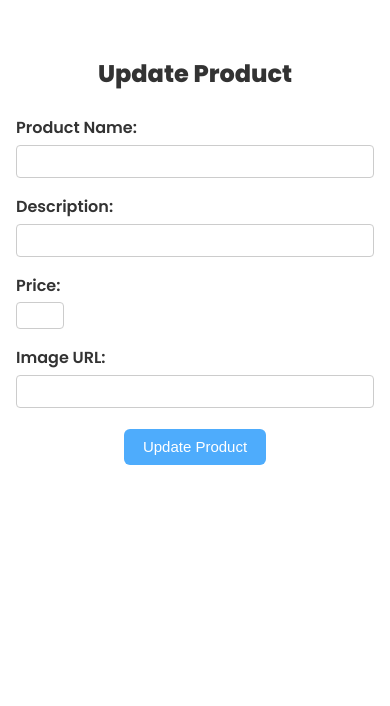
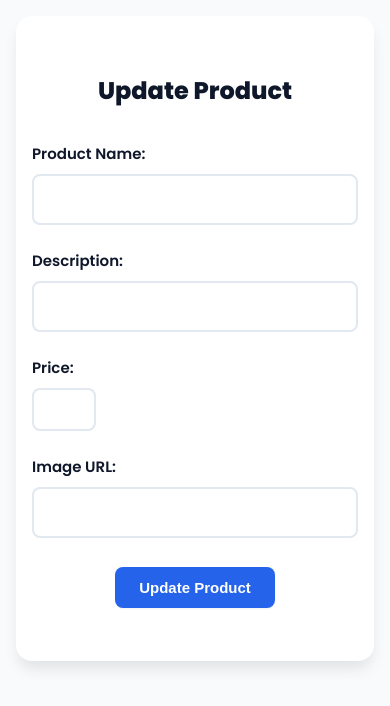
Before and after one commit to aqibs143/ecommerce-frontend, a React (Create React App) app: page /update_prod_page in a window 390 px wide. Shown: the top 706 px of the page. Built offline with nearby package versions, Linux system fonts and the light colour scheme.

Commit message:
Enhance product management features: - Add SKU and stock quantity fields in Addproduct component. - Update API endpoints for product operations. - Improve error handling and loading states in Admin component. - Refactor styles for better UI consistency and responsiveness.

```diff
--- a/src/pages/Addproduct.jsx
+++ b/src/pages/Addproduct.jsx
@@ -6,23 +6,30 @@ export default function Addproduct() {
   const [name, setName] = useState("");
   const [description, setDescription] = useState("");
   const [price, setPrice] = useState("");
+  const [sku, setSku] = useState("");
+  const [stockQuantity, setStockQuantity] = useState("");
   const [image, setImage] = useState("");
   const navigate = useNavigate();
 
   const handleSubmit = (e) => {
     e.preventDefault();
     axios
-      .post("http://localhost:8080/addProduct", {
+      .post("http://localhost:8080/products/addProduct", {
         name,
         description,
-        price: parseInt(price, 10),
+        price: parseFloat(price),
+        sku,
+        stockQuantity: parseInt(stockQuantity, 10),
         image,
       })
       .then(() => {
         alert("Product added!");
         navigate("/admin_page");
       })
-      .catch(() => alert("Error adding product"));
+      .catch((error) => {
+        console.error("Error:", error);
+        alert("Error adding product");
+      });
   };
 
   return (
@@ -39,6 +46,15 @@ export default function Addproduct() {
           />
         </div>
         <div className="form-group">
+          <label>SKU:</label>
+          <input
+            type="text"
+            value={sku}
+            onChange={(e) => setSku(e.target.value)}
+            required
+          />
+        </div>
+        <div className="form-group">
           <label>Description:</label>
           <input
             type="text"
@@ -51,8 +67,18 @@ export default function Addproduct() {
           <label>Price:</label>
           <input
             type="number"
+            step="0.01"
             value={price}
             onChange={(e) => setPrice(e.target.value)}
+            required
+          />
+        </div>
+        <div className="form-group">
+          <label>Stock Quantity:</label>
+          <input
+            type="number"
+            value={stockQuantity}
+            onChange={(e) => setStockQuantity(e.target.value)}
             required
           />
         </div>
--- a/src/styles.css
+++ b/src/styles.css
@@ -1,11 +1,21 @@
 @import url("https://fonts.googleapis.com/css2?family=Poppins:wght@400;600;800&display=swap");
 
 :root {
-  --teal: #1af2ea;
-  --blue: #4eacfc;
-  --red: #f84933;
-  --gold: #eac46b;
-  --orange: #ef8817;
+  --primary: #2563eb;
+  --primary-hover: #1d4ed8;
+  --secondary: #64748b;
+  --accent: #0ea5e9;
+  --success: #10b981;
+  --danger: #ef4444;
+  --warning: #f59e0b;
+  --background: #f8fafc;
+  --surface: #ffffff;
+  --border: #e2e8f0;
+  --text-primary: #0f172a;
+  --text-secondary: #475569;
+  --shadow-sm: 0 1px 2px 0 rgb(0 0 0 / 0.05);
+  --shadow: 0 4px 6px -1px rgb(0 0 0 / 0.1);
+  --shadow-lg: 0 10px 15px -3px rgb(0 0 0 / 0.1);
 }
 
 * {
@@ -16,15 +26,19 @@
 
 body {
   font-family: "Poppins", sans-serif;
-  background: #fff;
-  color: #333;
+  background: var(--background);
+  color: var(--text-primary);
   text-align: center;
+  line-height: 1.6;
 }
 
 .container {
-  max-width: 900px;
-  margin: 2rem auto;
-  padding: 1rem;
+  max-width: 1200px;
+  margin: 3rem auto;
+  padding: 2rem;
+  background: var(--surface);
+  border-radius: 16px;
+  box-shadow: var(--shadow-lg);
 }
 
 /* Typography */
@@ -32,122 +46,187 @@ h2,
 h3,
 h5 {
   margin: 0.5rem 0;
+  font-weight: 700;
 }
 
 h3.title {
-  font-size: 2rem;
+  font-size: 2.5rem;
   font-weight: 800;
-  color: var(--blue);
+  background: linear-gradient(135deg, var(--primary) 0%, var(--accent) 100%);
+  -webkit-background-clip: text;
+  -webkit-text-fill-color: transparent;
+  background-clip: text;
+  margin-bottom: 0.5rem;
 }
 
 h5.subtitle {
-  font-size: 1.2rem;
-  font-weight: 600;
-  color: var(--teal);
+  font-size: 1.125rem;
+  font-weight: 500;
+  color: var(--text-secondary);
+  margin-bottom: 2rem;
 }
 
 /* Buttons */
 button,
 .btn {
-  padding: 0.6rem 1.2rem;
+  padding: 0.75rem 1.5rem;
   margin: 0.3rem;
   border: none;
-  border-radius: 6px;
+  border-radius: 8px;
   cursor: pointer;
-  font-size: 15px;
-  transition: 0.2s;
+  font-size: 0.9375rem;
+  font-weight: 600;
+  transition: all 0.2s ease;
+  box-shadow: var(--shadow-sm);
 }
 
 button:hover,
 .btn:hover {
-  transform: scale(1.05);
+  transform: translateY(-2px);
+  box-shadow: var(--shadow);
+}
+
+button:active,
+.btn:active {
+  transform: translateY(0);
 }
 
 button:disabled {
-  opacity: 0.5;
+  opacity: 0.6;
   cursor: not-allowed;
+  transform: none;
 }
 
 .btn-primary {
-  background: var(--blue);
+  background: var(--primary);
   color: #fff;
 }
+
+.btn-primary:hover {
+  background: var(--primary-hover);
+}
+
 .btn-secondary {
-  background: var(--orange);
+  background: var(--secondary);
   color: #fff;
 }
+
+.btn-secondary:hover {
+  background: #475569;
+}
+
 .btn-danger {
-  background: var(--red);
+  background: var(--danger);
   color: #fff;
+}
+
+.btn-danger:hover {
+  background: #dc2626;
 }
 
 /* Link styled like button */
 .link-btn {
   display: inline-block;
-  padding: 8px 14px;
-  background-color: var(--blue);
+  padding: 0.75rem 1.5rem;
+  background: var(--primary);
   color: white;
   text-decoration: none;
   font-weight: 600;
-  border-radius: 6px;
-  transition: 0.2s;
+  border-radius: 8px;
+  transition: all 0.2s ease;
+  box-shadow: var(--shadow-sm);
 }
 
 .link-btn:hover {
-  background-color: #3997e8;
-  transform: scale(1.05);
+  background: var(--primary-hover);
+  transform: translateY(-2px);
+  box-shadow: var(--shadow);
 }
 
 /* Tables */
 .product-table,
 .cart-table {
   width: 100%;
-  border-collapse: collapse;
-  margin: 1rem 0;
+  border-collapse: separate;
+  border-spacing: 0;
+  margin: 1.5rem 0;
   text-align: center;
+  border-radius: 12px;
+  overflow: hidden;
+  box-shadow: var(--shadow);
 }
 
 .product-table th,
 .product-table td,
 .cart-table th,
 .cart-table td {
-  padding: 0.75rem;
-  border: 1px solid #ddd;
+  padding: 1rem;
+  border-bottom: 1px solid var(--border);
+}
+
+.product-table tr:last-child td,
+.cart-table tr:last-child td {
+  border-bottom: none;
 }
 
 .cart-table th {
-  background: #f4f4f4;
-  font-weight: bold;
+  background: var(--primary);
+  color: white;
+  font-weight: 600;
+  text-transform: uppercase;
+  font-size: 0.875rem;
+  letter-spacing: 0.5px;
 }
 
 .product-table th {
-  background: var(--gold);
+  background: linear-gradient(135deg, var(--primary) 0%, var(--accent) 100%);
+  color: white;
   font-weight: 600;
+  text-transform: uppercase;
+  font-size: 0.875rem;
+  letter-spacing: 0.5px;
+}
+
+.cart-table tbody tr:hover,
+.product-table tbody tr:hover {
+  background: var(--background);
+  transition: background 0.2s ease;
 }
 
 .cart-table img,
 .product-table img {
-  width: 70px;
-  border-radius: 5px;
+  width: 80px;
+  height: 80px;
+  object-fit: cover;
+  border-radius: 8px;
+  box-shadow: var(--shadow-sm);
 }
 
 /* Checkout section */
 .checkout-box {
-  margin-top: 30px;
-  padding: 20px;
-  border: 1px solid #ddd;
-  border-radius: 10px;
+  margin-top: 2rem;
+  padding: 1.5rem;
+  border: 2px solid var(--border);
+  border-radius: 12px;
   text-align: left;
+  background: var(--background);
 }
 
 .checkout-box textarea {
   width: 100%;
-  min-height: 60px;
-  resize: none;
-  padding: 8px;
-  border-radius: 5px;
-  border: 1px solid #ccc;
-  margin-bottom: 10px;
+  min-height: 80px;
+  resize: vertical;
+  padding: 0.75rem;
+  border-radius: 8px;
+  border: 2px solid var(--border);
+  margin-bottom: 1rem;
+  font-family: "Poppins", sans-serif;
+  transition: border-color 0.2s ease;
+}
+
+.checkout-box textarea:focus {
+  outline: none;
+  border-color: var(--primary);
 }
 
 /* Form */
@@ -155,32 +234,45 @@ button:disabled {
   display: flex;
   flex-direction: column;
   align-items: center;
-  gap: 1rem;
+  gap: 1.5rem;
+  margin: 2rem 0;
 }
 
 .form-group {
   width: 100%;
-  max-width: 400px;
+  max-width: 500px;
   display: flex;
   flex-direction: column;
   text-align: left;
 }
 
 .form-group label {
-  margin-bottom: 0.3rem;
+  margin-bottom: 0.5rem;
   font-weight: 600;
+  color: var(--text-primary);
+  font-size: 0.9375rem;
 }
 
 .form-group input,
 .form-group select {
-  padding: 0.5rem;
-  border: 1px solid #ccc;
-  border-radius: 4px;
+  padding: 0.75rem;
+  border: 2px solid var(--border);
+  border-radius: 8px;
+  font-family: "Poppins", sans-serif;
+  font-size: 0.9375rem;
+  transition: all 0.2s ease;
+}
+
+.form-group input:focus,
+.form-group select:focus {
+  outline: none;
+  border-color: var(--primary);
+  box-shadow: 0 0 0 3px rgba(37, 99, 235, 0.1);
 }
 
 input[type="number"] {
-  width: 3rem;
-  padding: 0.3rem;
+  width: 4rem;
+  padding: 0.5rem;
 }
 
 /* Utility */
@@ -188,17 +280,57 @@ input[type="number"] {
   display: flex;
   justify-content: space-between;
   align-items: center;
-  margin-top: 15px;
+  margin-top: 1.5rem;
+  padding: 1.5rem;
+  background: var(--background);
+  border-radius: 12px;
+  border: 2px solid var(--border);
 }
+
 .search-bar {
   display: flex;
   justify-content: center;
-  gap: 10px;
-  margin-bottom: 20px;
+  gap: 0.75rem;
+  margin-bottom: 2rem;
 }
 
 .search-bar input {
-  width: 300px;
-  padding: 8px;
-  border-radius: 6px;
+  width: 100%;
+  max-width: 400px;
+  padding: 0.75rem 1rem;
+  border: 2px solid var(--border);
+  border-radius: 8px;
+  font-family: "Poppins", sans-serif;
+  font-size: 0.9375rem;
+  transition: all 0.2s ease;
 }
+
+.search-bar input:focus {
+  outline: none;
+  border-color: var(--primary);
+  box-shadow: 0 0 0 3px rgba(37, 99, 235, 0.1);
+}
+
+/* Responsive Design */
+@media (max-width: 768px) {
+  .container {
+    margin: 1rem;
+    padding: 1rem;
+  }
+
+  h3.title {
+    font-size: 2rem;
+  }
+
+  .product-table,
+  .cart-table {
+    font-size: 0.875rem;
+  }
+
+  .product-table th,
+  .product-table td,
+  .cart-table th,
+  .cart-table td {
+    padding: 0.5rem;
+  }
+}
```
Also changed, not shown: src/pages/Admin.jsx (+48 -23 lines), src/pages/Updateproduct.jsx (+46 -16 lines).
